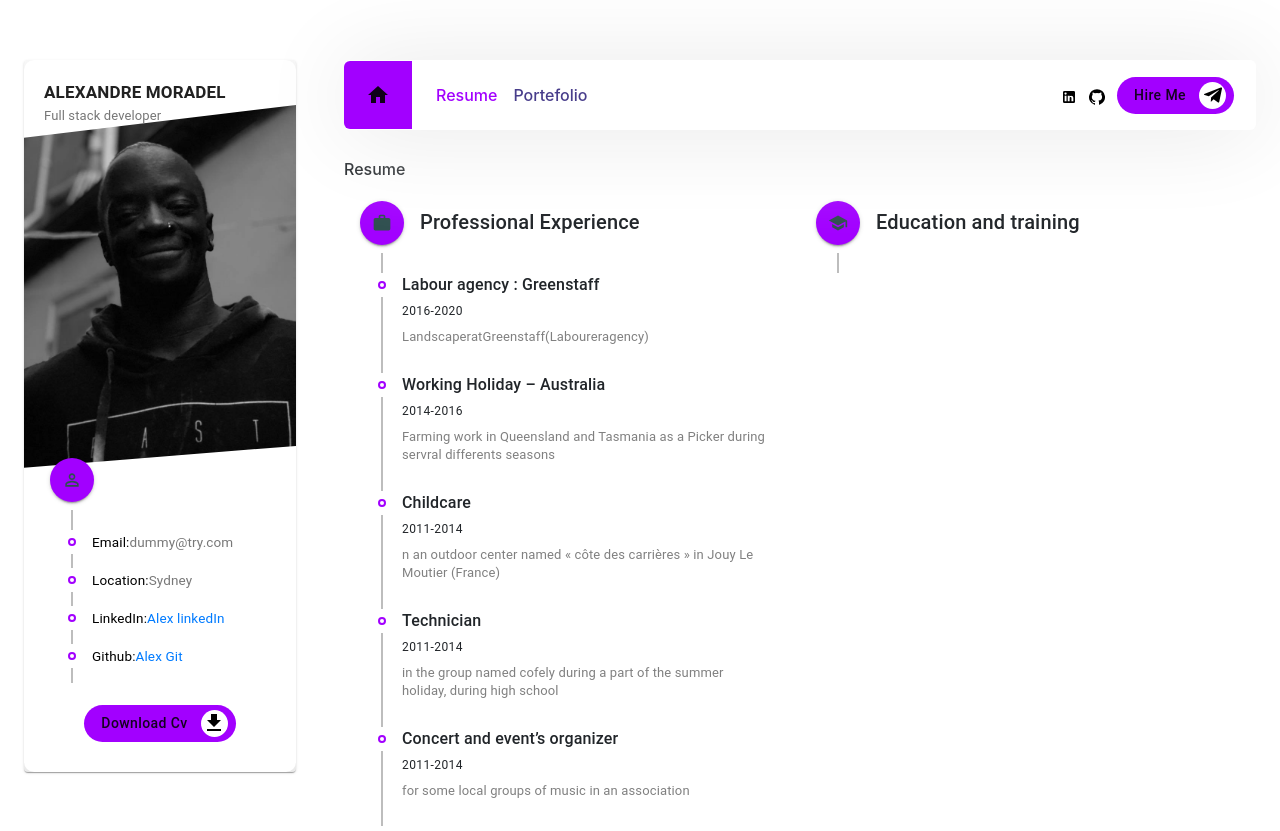
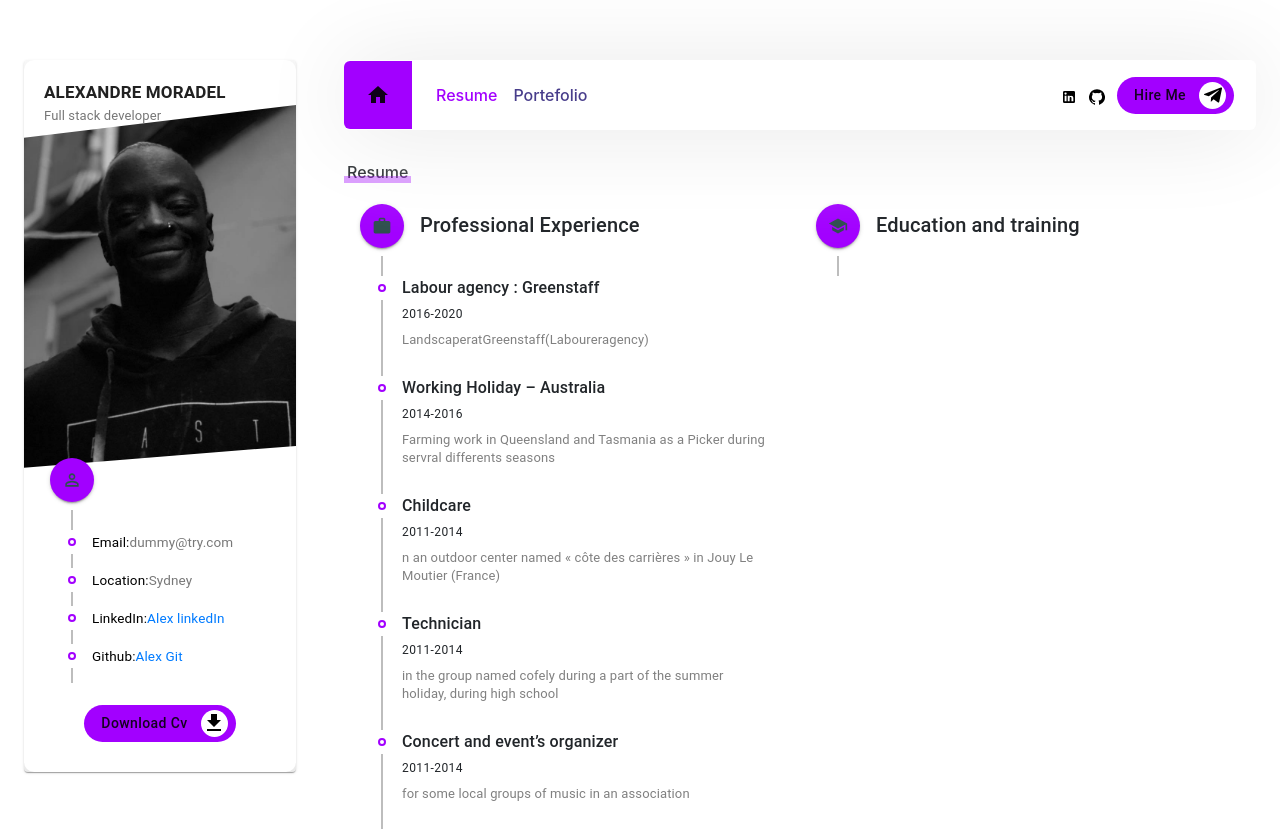
Before and after one commit to MZokko/react-portfolio, a React (Create React App) app: page / in a window 1280 px wide. Shown: the top 831 px of the page. Built offline with nearby package versions, Linux system fonts and the light colour scheme.

Commit message:
resume title span styled

```diff
--- a/src/Components/resume/index.css
+++ b/src/Components/resume/index.css
@@ -1,14 +1,32 @@
+.section_title {
+  position: relative;
+  display: inline-block;
+  padding: 0 3px;
+  margin: 0;
+  box-sizing: border-box;
+}
+
+.section_title > span {
+  background-color:var(--main-color) !important;
+  position: absolute;
+  height: 7px;
+  width: 100%;
+  bottom: 7px;
+  opacity: 0.4;
+  left: 0;
+}
+
 .profExpTimeLine .timelineContent .timelineTitle {
   font-size: 16px !important;
   font-weight: 500 !important;
 }
 
 .profExpTimeLine .timelineContent.timelineDate {
-    color: darkslategrey;
+  color: darkslategrey;
 }
 
 .profExpTimeLine .timelineContent .timelineDesc {
-    color: gray;
-    font-size: small;
-    margin-top: 6px;
+  color: gray;
+  font-size: small;
+  margin-top: 6px;
 }
```
